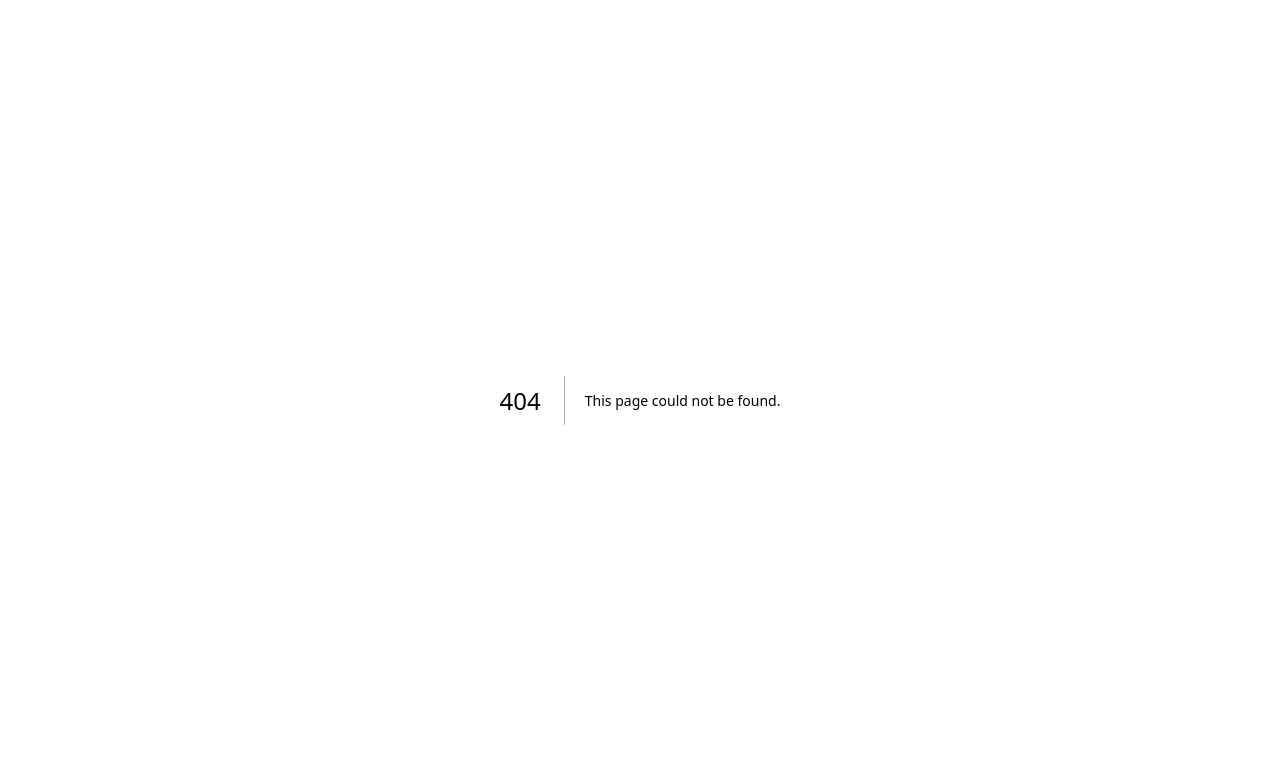
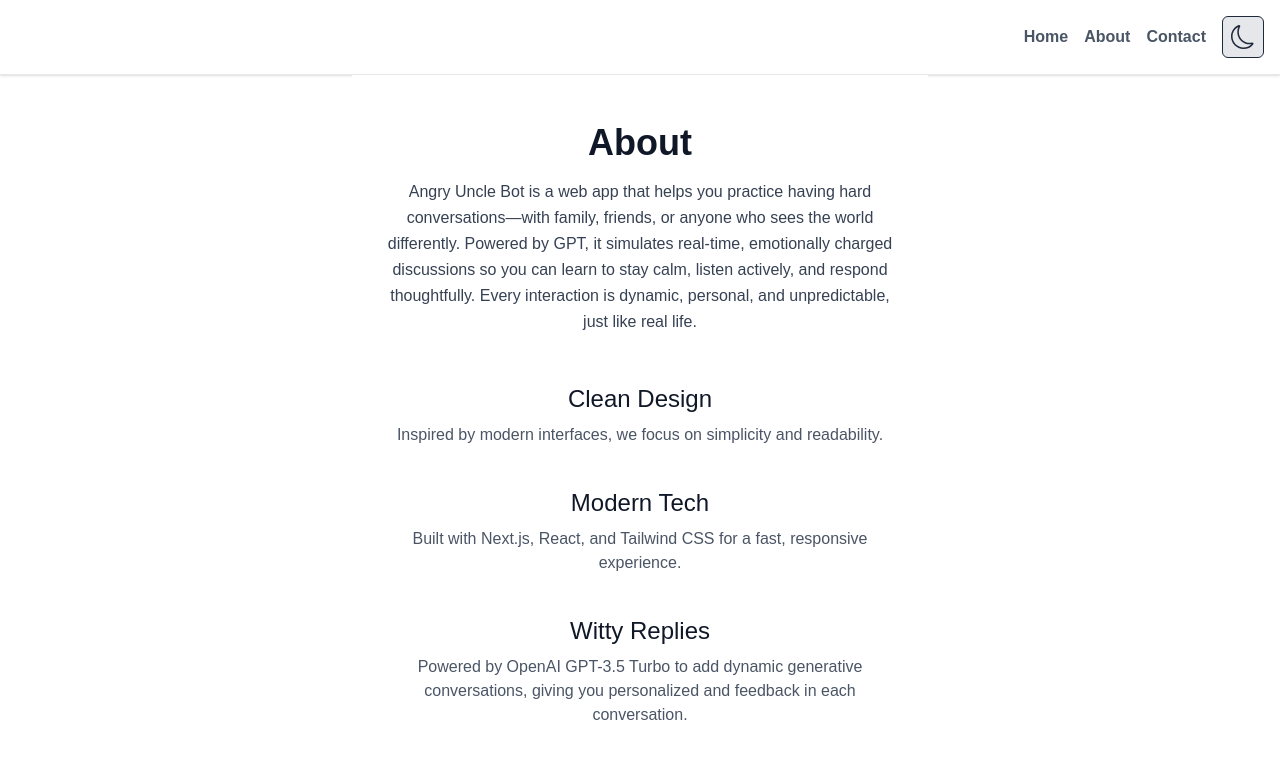
Before and after one commit to vharkins1/angry-uncle-bot, a Next.js app: page /about in a window 1280 px wide. Before the commit this address had no page. Shown: the top 758 px of the page. Built offline with nearby package versions, Linux system fonts and the light colour scheme.

Commit message:
Added Navbar to the root, added about and contact pages

```diff
--- /dev/null
+++ b/src/app/about/page.jsx
@@ -0,0 +1,35 @@
+import React from "react";
+
+export default function AboutPage() {
+  return (
+    <main className="mx-auto max-w-xl px-6 py-12 text-center font-sans bg-white text-gray-900 dark:bg-gray-900 dark:text-gray-100">
+      <h1 className="text-4xl font-semibold mb-4 text-gray-900 dark:text-gray-100">About</h1>
+      <p className="text-gray-700 mb-12 leading-relaxed dark:text-gray-300">
+        Angry Uncle Bot is a web app that helps you practice having hard conversations—with family, friends,
+        or anyone who sees the world differently. Powered by GPT, it simulates real-time,
+        emotionally charged discussions so you can learn to stay calm, listen actively,
+        and respond thoughtfully. Every interaction is dynamic, personal, and unpredictable, just like real life.
+      </p>
+      <div className="grid gap-10">
+        <section>
+          <h2 className="text-2xl font-medium text-gray-900 mb-2 dark:text-gray-100">Clean Design</h2>
+          <p className="text-gray-600 dark:text-gray-400">
+            Inspired by modern interfaces, we focus on simplicity and readability.
+          </p>
+        </section>
+        <section>
+          <h2 className="text-2xl font-medium text-gray-900 mb-2 dark:text-gray-100">Modern Tech</h2>
+          <p className="text-gray-600 dark:text-gray-400">
+            Built with Next.js, React, and Tailwind CSS for a fast, responsive experience.
+          </p>
+        </section>
+        <section>
+          <h2 className="text-2xl font-medium text-gray-900 mb-2 dark:text-gray-100">Witty Replies</h2>
+          <p className="text-gray-600 dark:text-gray-400">
+            Powered by OpenAI GPT-3.5 Turbo to add dynamic generative conversations, giving you personalized and feedback in each conversation.
+          </p>
+        </section>
+      </div>
+    </main>
+  );
+}
--- /dev/null
+++ b/src/app/contact/page.jsx
@@ -0,0 +1,25 @@
+export default function ContactPage() {
+  return (
+    <main className="min-h-screen bg-gray-50 dark:bg-gray-900 text-gray-800 dark:text-gray-100 flex items-center">
+      <section className="max-w-xl mx-auto px-6 py-16 text-center">
+        {/* Heading */}
+        <h1 className="text-4xl md:text-5xl font-semibold mb-4">Get in touch</h1>
+
+        {/* Blurb */}
+        <p className="text-lg md:text-xl leading-relaxed mb-8">
+          Questions, ideas, or just want to say hi? We’re always happy to hear from you.
+        </p>
+
+        {/* Primary contact action */}
+        <a
+          href="mailto:ninjaharkins@gmail.com"
+          className="inline-block rounded-md bg-blue-600 hover:bg-blue-700 text-white px-8 py-4 text-lg md:text-xl font-medium shadow focus:outline-none focus-visible:ring focus-visible:ring-blue-300"
+        >
+          Email us
+        </a>
+
+
+      </section>
+    </main>
+  );
+}
--- a/src/app/layout.js
+++ b/src/app/layout.js
@@ -1,5 +1,6 @@
 // src/app/layout.js
 import './globals.css';
+import Navbar from "@/components/Navbar";
 
 export const metadata = {
   title: 'Angry Uncle Bot',
@@ -13,6 +14,7 @@ export default function RootLayout({ children }) {
           dark:bg-gray-900 dark:text-white
           transition-colors duration-500"
       >
+        <Navbar />
         {children}
       </body>
     </html>
--- a/src/app/page.jsx
+++ b/src/app/page.jsx
@@ -1,16 +1,12 @@
 // src/app/page.jsx
 import ChatBox from "@/components/GroupChat";
-import LightDarkToggle from "@/components/LightDarkToggle";
+import Navbar from "@/components/Navbar";
 import { Analytics } from "@vercel/analytics/react";
 
 export default function Home() {
   return (
     <>
       <main className="flex min-h-screen flex-col">
-        <header className="flex items-center justify-between p-4 border-b">
-          <h1 className="text-xl font-bold">Angry Uncle Bot</h1>
-          <LightDarkToggle />
-        </header>
         <ChatBox />
       </main>
       <Analytics />
--- a/src/components/LightDarkToggle.jsx
+++ b/src/components/LightDarkToggle.jsx
@@ -24,7 +24,7 @@ export default function LightDarkToggle() {
   return (
     <button
       onClick={() => setIsDark((prev) => !prev)}
-      className="p-2 text-2xl"
+      className="p-2 text-2xl border rounded-md bg-gray-200 dark:bg-gray-800 text-gray-800 dark:text-gray-200 hover:bg-gray-300 dark:hover:bg-gray-700 transition-colors"
       aria-label="Toggle Dark Mode"
     >
       {isDark ? <BsSun /> : <BsMoon />}
--- /dev/null
+++ b/src/components/Navbar.jsx
@@ -0,0 +1,26 @@
+import Link from "next/link";
+import LightDarkToggle from "@/components/LightDarkToggle";
+
+export default function Navbar() {
+  return (
+    <nav className="bg-white dark:bg-gray-900 shadow p-4 w-full border-b border-gray-200 dark:border-gray-700">
+
+      <div className="max-w-7xl mx-auto flex items-center justify-end">
+
+        <div className="flex space-x-4 items-center">
+          <Link href="/" className="text-gray-600 font-bold dark:text-gray-300 hover:underline">
+            Home
+          </Link>
+          <Link href="/about" className="text-gray-600 font-bold dark:text-gray-300 hover:underline">
+            About
+          </Link>
+          <Link href="/contact" className="text-gray-600 font-bold dark:text-gray-300 hover:underline">
+            Contact
+          </Link>
+          <LightDarkToggle />
+        </div>
+      </div>
+
+    </nav>
+  );
+}
```
